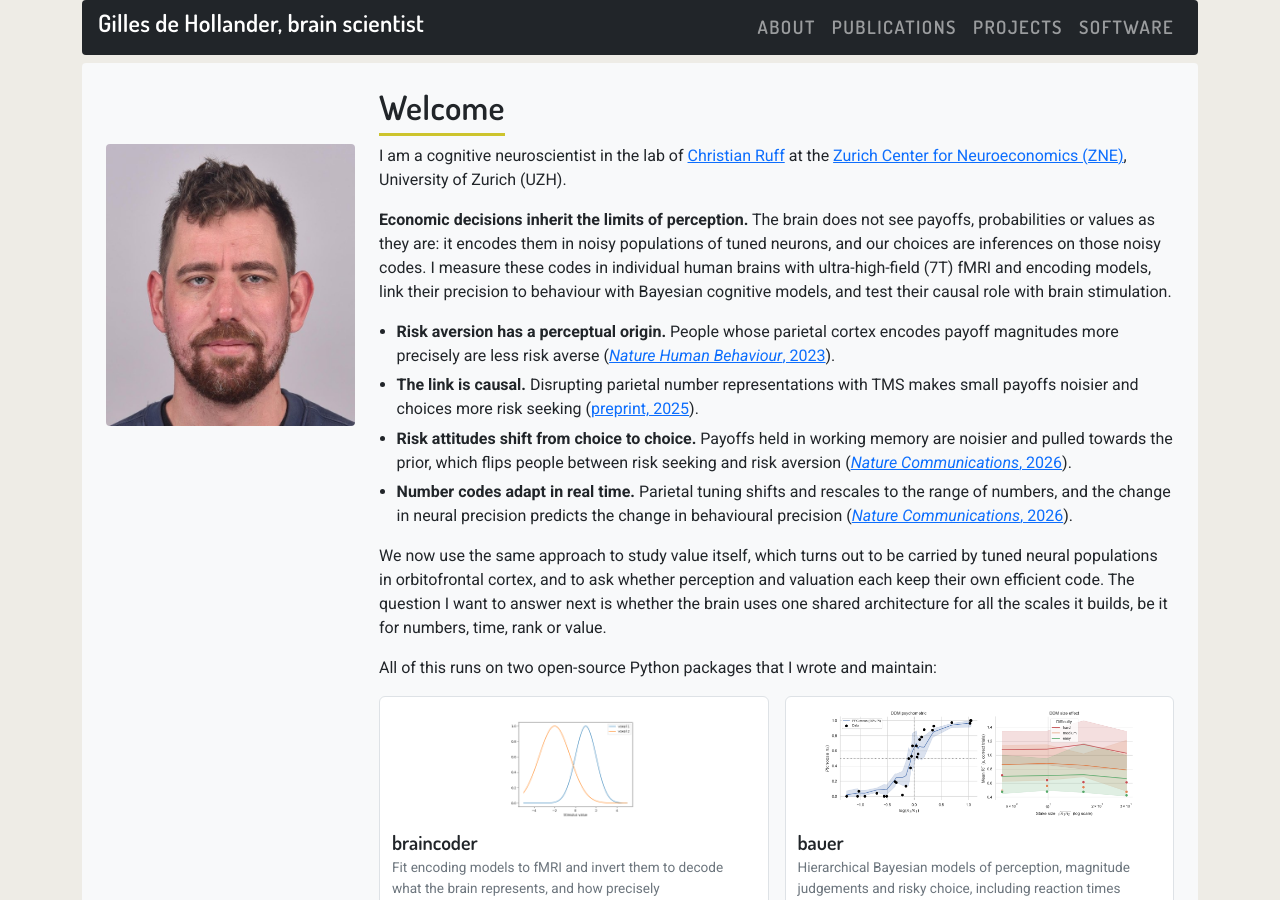
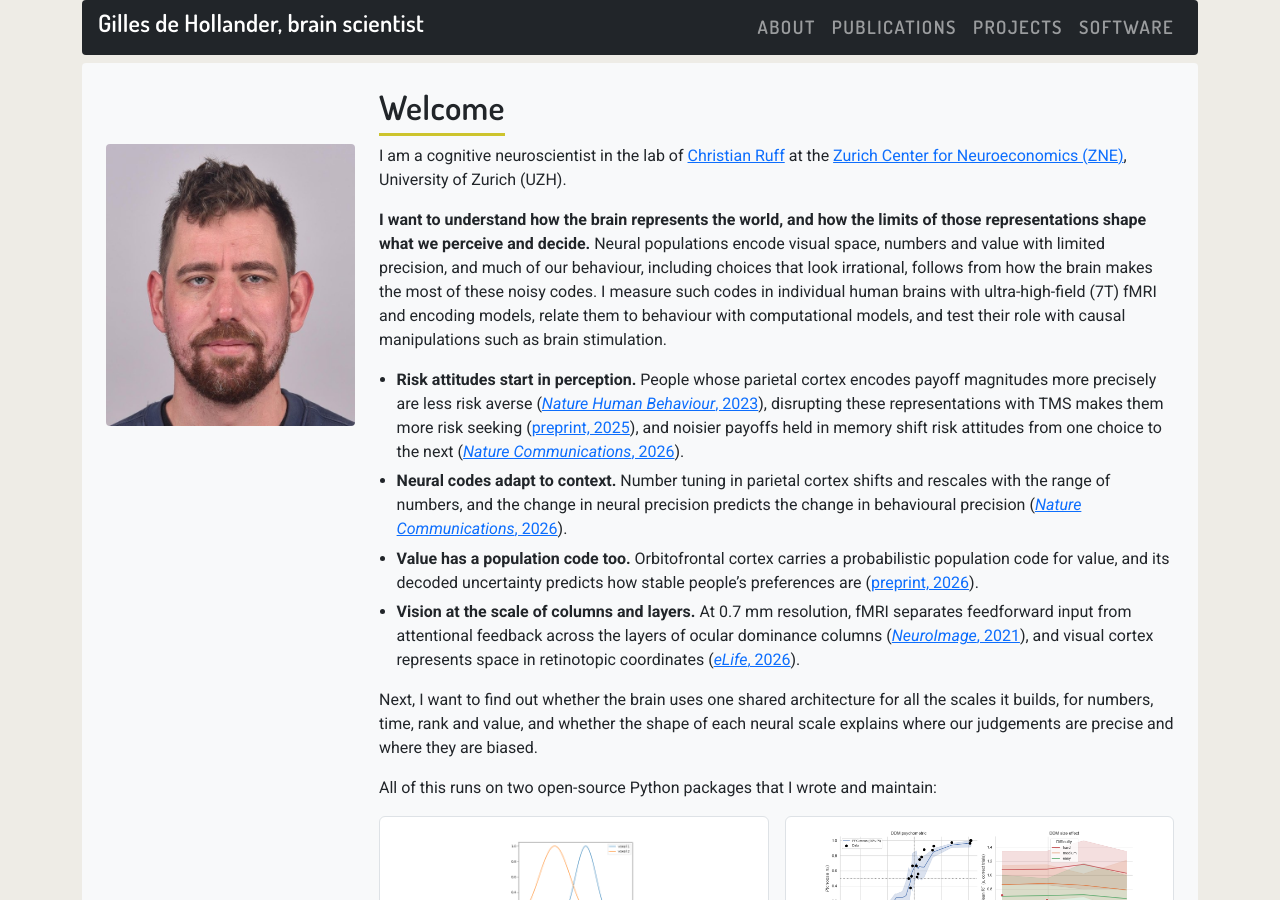
Before and after one commit to Gilles86/gilles86.github.io, a Jekyll site: the page built from index.md, in a window 1280 px wide and 900 px high. Built offline with Jekyll 4.4.1, drawn with Linux system fonts in a browser that asks for light colours; some web fonts are replaced.

Commit message:
Broaden research framing: representations across vision, number and value
Co-Authored-By: Claude Opus 5.5 <noreply@anthropic.com>

```diff
--- a/index.md
+++ b/index.md
@@ -9,24 +9,23 @@ heading: Welcome
 I am a cognitive neuroscientist in the lab of [Christian Ruff](https://www.econ.uzh.ch/en/people/faculty/ruff.html) at the [Zurich Center for Neuroeconomics
 (ZNE)](https://www.zne.uzh.ch/en.html), University of Zurich (UZH).
 
-**Economic decisions inherit the limits of perception.** The brain does not see payoffs,
-probabilities or values as they are: it encodes them in noisy populations of tuned
-neurons, and our choices are inferences on those noisy codes. I measure these codes in
-individual human brains with ultra-high-field (7T) fMRI and encoding models, link their
-precision to behaviour with Bayesian cognitive models, and test their causal role with
-brain stimulation.
+**I want to understand how the brain represents the world, and how the limits of those
+representations shape what we perceive and decide.** Neural populations encode visual
+space, numbers and value with limited precision, and much of our behaviour, including
+choices that look irrational, follows from how the brain makes the most of these noisy
+codes. I measure such codes in individual human brains with ultra-high-field (7T) fMRI
+and encoding models, relate them to behaviour with computational models, and test their
+role with causal manipulations such as brain stimulation.
 
 {: .findings}
- * **Risk aversion has a perceptual origin.** People whose parietal cortex encodes payoff magnitudes more precisely are less risk averse ([*Nature Human Behaviour*, 2023](https://doi.org/10.1038/s41562-023-01643-4)).
- * **The link is causal.** Disrupting parietal number representations with TMS makes small payoffs noisier and choices more risk seeking ([preprint, 2025](https://doi.org/10.1101/2025.01.13.632678)).
- * **Risk attitudes shift from choice to choice.** Payoffs held in working memory are noisier and pulled towards the prior, which flips people between risk seeking and risk aversion ([*Nature Communications*, 2026](https://doi.org/10.1038/s41467-026-77402-6)).
- * **Number codes adapt in real time.** Parietal tuning shifts and rescales to the range of numbers, and the change in neural precision predicts the change in behavioural precision ([*Nature Communications*, 2026](https://doi.org/10.1038/s41467-026-78851-9)).
+ * **Risk attitudes start in perception.** People whose parietal cortex encodes payoff magnitudes more precisely are less risk averse ([*Nature Human Behaviour*, 2023](https://doi.org/10.1038/s41562-023-01643-4)), disrupting these representations with TMS makes them more risk seeking ([preprint, 2025](https://doi.org/10.1101/2025.01.13.632678)), and noisier payoffs held in memory shift risk attitudes from one choice to the next ([*Nature Communications*, 2026](https://doi.org/10.1038/s41467-026-77402-6)).
+ * **Neural codes adapt to context.** Number tuning in parietal cortex shifts and rescales with the range of numbers, and the change in neural precision predicts the change in behavioural precision ([*Nature Communications*, 2026](https://doi.org/10.1038/s41467-026-78851-9)).
+ * **Value has a population code too.** Orbitofrontal cortex carries a probabilistic population code for value, and its decoded uncertainty predicts how stable people's preferences are ([preprint, 2026](https://doi.org/10.64898/2026.03.28.715037)).
+ * **Vision at the scale of columns and layers.** At 0.7 mm resolution, fMRI separates feedforward input from attentional feedback across the layers of ocular dominance columns ([*NeuroImage*, 2021](https://doi.org/10.1016/j.neuroimage.2020.117683)), and visual cortex represents space in retinotopic coordinates ([*eLife*, 2026](https://doi.org/10.7554/eLife.110134.1)).
 
-We now use the same approach to study value itself, which turns out to be carried by
-tuned neural populations in orbitofrontal cortex, and to ask whether perception and
-valuation each keep their own efficient code. The question I want to answer next is
-whether the brain uses one shared architecture for all the scales it builds, be it for
-numbers, time, rank or value.
+Next, I want to find out whether the brain uses one shared architecture for all the
+scales it builds, for numbers, time, rank and value, and whether the shape of each neural
+scale explains where our judgements are precise and where they are biased.
 
 All of this runs on two open-source Python packages that I wrote and maintain:
 
```
Also changed, not shown: pages/about.md (+6 -5 lines).
